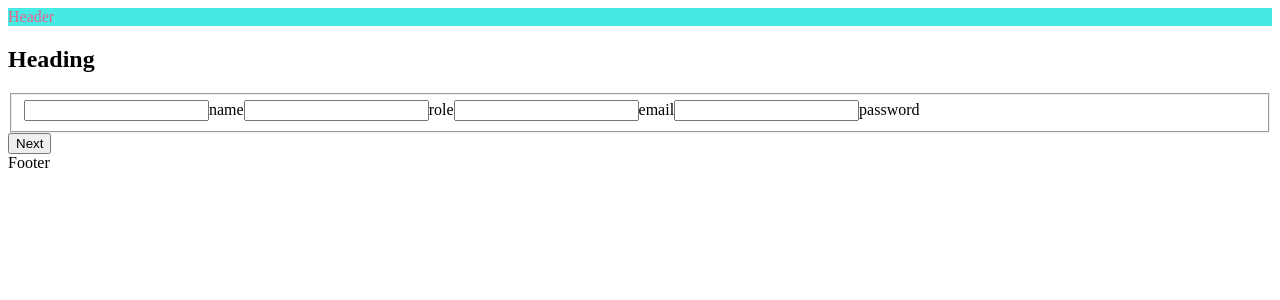
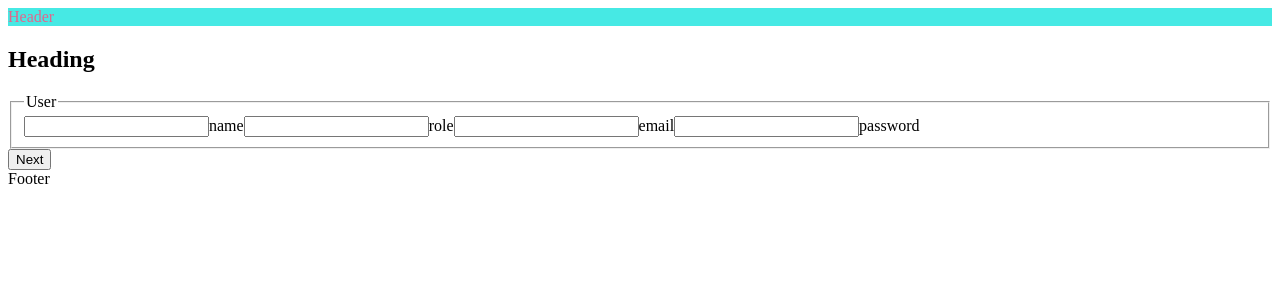
Before and after one commit to rereed92/multi-step-form, a React app: page / in a window 1280 px wide. Shown: the top 300 px of the page. Built offline with nearby package versions, Linux system fonts and the light colour scheme.

Commit message:
Install missing dependencies and add legend for fieldsets

```diff
--- a/package.json
+++ b/package.json
@@ -65,7 +65,9 @@
     "eslint-plugin-react": "^7.20.0",
     "eslint-plugin-react-hooks": "4.0.0",
     "html-webpack-plugin": "^4.3.0",
+    "husky": "^4.2.5",
     "jest": "^26.2.2",
+    "lint-staged": "^10.2.11",
     "prettier": "^2.0.5",
     "react-test-renderer": "^16.13.1",
     "ts-node": "^8.10.2",
--- a/src/components/PrivacyForm/PrivacyForm.tsx
+++ b/src/components/PrivacyForm/PrivacyForm.tsx
@@ -11,6 +11,7 @@ const PrivacyForm = () => {
   );
   return (
     <fieldset>
+      <legend>Privacy</legend>
       <Checkbox
         label="product updates"
         value={productUpdates}
--- a/src/components/UserForm/UserForm.tsx
+++ b/src/components/UserForm/UserForm.tsx
@@ -11,6 +11,7 @@ const UserForm = () => {
   );
   return (
     <fieldset>
+      <legend>User</legend>
       <Input
         label="name"
         value={name}
```
Also changed, not shown: 1 other file (tests, documents, lock files or other folders).
